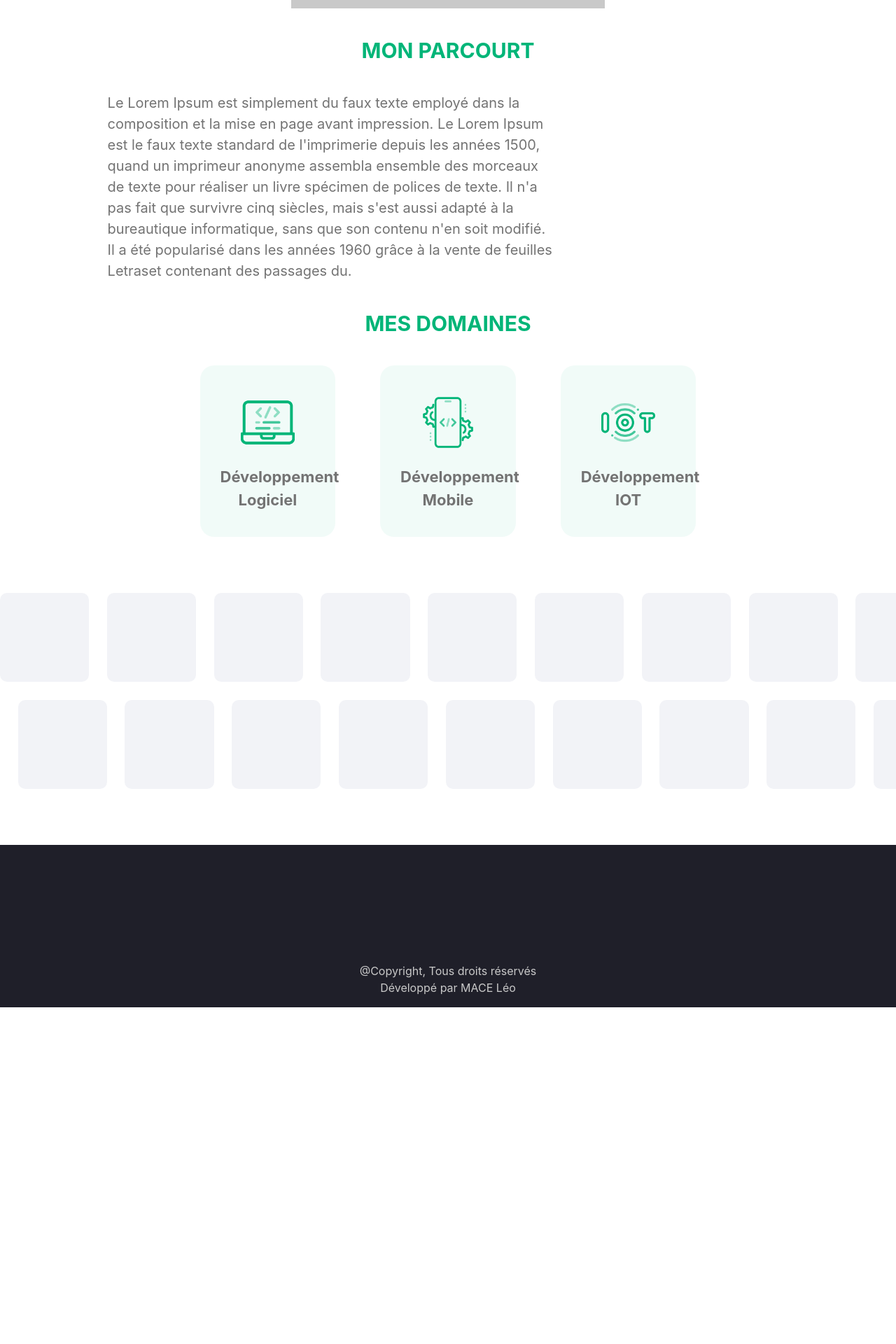
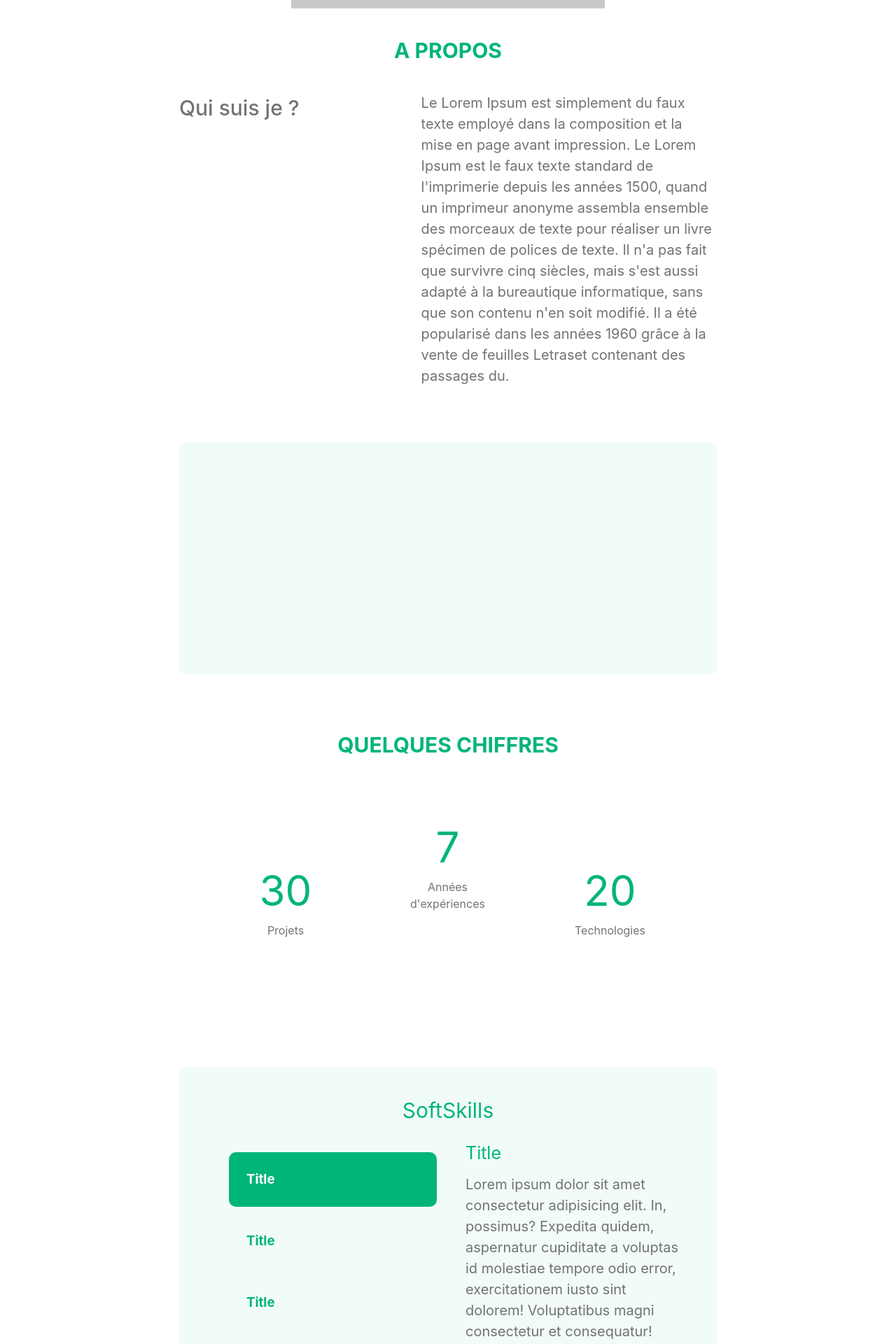
Before and after one commit to LeoMa33/Portfolio, a Vue app: page / in a window 1280 px wide. Shown: the part 1080-3000 px from the top of the page at 70% size. Before the commit the page ends 2519 px from the top, so only its background shows below. Built offline with nearby package versions, Linux system fonts and the light colour scheme.

Commit message:
Pf avancé

```diff
--- a/src/components/SectionParcourt.vue
+++ /dev/null
@@ -1,18 +0,0 @@
-<template>
-    <SectionTitle :title="title"></SectionTitle>
-    <p>Le Lorem Ipsum est simplement du faux texte employé dans la composition et la mise en page avant impression. Le Lorem Ipsum est le faux texte standard de l'imprimerie depuis les années 1500, quand un imprimeur anonyme assembla ensemble des morceaux de texte pour réaliser un livre spécimen de polices de texte. Il n'a pas fait que survivre cinq siècles, mais s'est aussi adapté à la bureautique informatique, sans que son contenu n'en soit modifié. Il a été popularisé dans les années 1960 grâce à la vente de feuilles Letraset contenant des passages du.</p>
-</template>
-
-<script setup lang="ts">
-import SectionTitle from './SectionTitle.vue'
-const title = "MON PARCOURT"
-</script>
-
-<style scoped>
-p {
-    margin-left: 12dvw;
-    max-width: 50dvw;
-    color: var(--medium);
-    font-size: 20px;
-}
-</style>
--- /dev/null
+++ b/src/components/sections/SectionChiffre.vue
@@ -0,0 +1,68 @@
+<template>
+    <section>
+        <SectionTitle :title="title"></SectionTitle>
+        <div class="container">
+            <div class="chiffre">
+                <h2>30</h2>
+                <p>Projets</p>
+            </div>
+            <div class="chiffre">
+                <h2>7</h2>
+                <p>Années d'expériences</p>
+            </div>
+            <div class="chiffre">
+                <h2>20</h2>
+                <p>Technologies</p>
+            </div>
+        </div>
+    </section>
+</template>
+
+<script setup lang="ts">
+import SectionTitle from './SectionTitle.vue'
+const title = "QUELQUES CHIFFRES"
+</script>
+
+<style scoped>
+
+section {
+    display: flex;
+    flex-direction: column;
+    align-items: center;
+}
+
+.container {
+    display: flex;
+    flex-direction: row;
+    align-items: center;
+    justify-content: center;
+    width: 60dvw;
+    height: 40dvh;
+    gap: 10dvw;
+}
+
+.container .chiffre:nth-child(2){
+    margin-bottom: 100px;
+}
+
+.chiffre {
+    display: flex;
+    flex-direction: column;
+    align-items: center;
+    justify-content: center;
+    aspect-ratio: 1/1;
+    height: 100px
+}
+
+h2 {
+    font-size: 60px;
+    font-weight: 400;
+    color: var(--primary);
+}
+
+p {
+    text-align: center;
+    color: var(--medium);
+}
+
+</style>
--- /dev/null
+++ b/src/components/sections/SectionMap.vue
@@ -0,0 +1,28 @@
+<template>
+    <section>
+        <div class="container"></div>
+    </section>
+</template>
+
+<script setup lang="ts">
+
+</script>
+
+<style scoped>
+
+section {
+    margin-top: 10dvh;
+    margin-bottom: 5dvh;
+    display: flex;
+    flex-direction: column;
+    align-items: center;
+}
+
+.container {
+    width: 60dvw;
+    aspect-ratio: 16/6.92;
+    border-radius: 10px;
+    background-color: #00b5790e;
+}
+
+</style>
--- /dev/null
+++ b/src/components/sections/SectionParcourt.vue
@@ -0,0 +1,54 @@
+<template>
+    <section>
+        <SectionTitle :title="title"></SectionTitle>
+        <div class="container">
+            <div class="content">
+                <h2>Qui suis je ?</h2>
+            </div>
+            <div class="content right">
+                <p>Le Lorem Ipsum est simplement du faux texte employé dans la composition et la mise en page avant impression. Le Lorem Ipsum est le faux texte standard de l'imprimerie depuis les années 1500, quand un imprimeur anonyme assembla ensemble des morceaux de texte pour réaliser un livre spécimen de polices de texte. Il n'a pas fait que survivre cinq siècles, mais s'est aussi adapté à la bureautique informatique, sans que son contenu n'en soit modifié. Il a été popularisé dans les années 1960 grâce à la vente de feuilles Letraset contenant des passages du.</p>
+            </div>
+        </div>
+    </section>
+</template>
+
+<script setup lang="ts">
+import SectionTitle from './SectionTitle.vue'
+const title = "A PROPOS"
+</script>
+
+<style scoped>
+
+section {
+    display: flex;
+    flex-direction: column;
+    align-items: center;
+}
+
+.container {
+    display: flex;
+    flex-direction: row;
+    width: 60dvw;
+}
+
+.content {
+    flex: 1;
+}
+
+.right {
+    flex: 3;
+}
+
+h2 {
+    font-weight: 500;
+    color: var(--medium);
+    font-size: 30px;
+}
+
+p {
+    margin-left: 12dvw;
+    max-width: 50dvw;
+    color: var(--medium);
+    font-size: 20px;
+}
+</style>
--- /dev/null
+++ b/src/components/sections/SectionSoftSkills.vue
@@ -0,0 +1,103 @@
+<template>
+    <section>
+        <div class="container">
+            <h2>SoftSkills</h2>
+            <div class="content">
+                <ul class="part">
+                    <li class="select"><h3>Title</h3></li>
+                    <li><h3>Title</h3></li>
+                    <li><h3>Title</h3></li>
+                </ul>
+                <div class="part desc">
+                    <h3>Title</h3>
+                    <p>Lorem ipsum dolor sit amet consectetur adipisicing elit. In, possimus? Expedita quidem, aspernatur cupiditate a voluptas id molestiae tempore odio error, exercitationem iusto sint dolorem! Voluptatibus magni consectetur et consequatur!</p>
+                </div>
+            </div>
+        </div>
+    </section>
+</template>
+
+<script setup lang="ts">
+
+</script>
+
+<style scoped>
+
+section {
+    margin-top: 10dvh;
+    margin-bottom: 5dvh;
+    display: flex;
+    flex-direction: column;
+    align-items: center;
+}
+
+.container {
+    padding: 40px;
+    width: calc(60dvw - 80px);
+    display: flex;
+    align-items: center;
+    flex-direction: column;
+    aspect-ratio: 16/6.92;
+    border-radius: 10px;
+    background-color: #00b5790e;
+    gap: 10px;
+}
+
+h2 {
+    font-weight: 400;
+    color: var(--primary);
+    font-size: 30px;
+}
+
+.content {
+    flex: 1;
+    width: 100%;
+    display: flex;
+    flex-direction: row;
+}
+
+.part {
+    flex: 1;
+    display: flex;
+    flex-direction: column;
+    justify-content: center;
+}
+
+ul {
+    gap: 10px;
+    align-items: center;
+    margin: 25px;
+}
+
+li {
+    width: 80%;
+    color: var(--primary);
+    padding: 25px 25px;
+    border-radius: 10px;
+    display: flex;
+    flex-direction: row;
+    align-items: center;
+}
+
+.select {
+    background-color: var(--primary);
+    color: white;
+}
+
+.desc {
+    gap: 10px;
+    margin: 10px;
+}
+
+.desc h3 {
+    color: var(--primary);
+    font-size: 25px;
+    font-weight: 400;
+}
+
+.desc p {
+    font-size: 20px;
+    color: var(--medium);
+}
+
+</style>
--- a/src/pages/HomePage.vue
+++ b/src/pages/HomePage.vue
@@ -3,6 +3,9 @@
     <ScrollerButton></ScrollerButton>
     <Video></Video>
     <SectionParcourt></SectionParcourt>
+    <SectionMap></SectionMap>
+    <SectionChiffre></SectionChiffre>
+    <SectionSoftSkills></SectionSoftSkills>
     <SectionDomaines></SectionDomaines>
     <SectionTechnologie></SectionTechnologie>
   </template>
@@ -10,9 +13,12 @@
   <script setup lang="ts">
   import ProfilBanner from '../components/ProfilBanner.vue'
   import ScrollerButton from '../components/ScrollerButton.vue'
-  import SectionParcourt from '../components/SectionParcourt.vue'
-  import SectionDomaines from '../components/SectionDomaines.vue'
-  import SectionTechnologie from '../components/SectionTechnologie.vue'
+  import SectionParcourt from '../components/sections/SectionParcourt.vue'
+  import SectionMap from '../components/sections/SectionMap.vue'
+  import SectionSoftSkills from '../components/sections/SectionSoftSkills.vue'
+  import SectionDomaines from '../components/sections/SectionDomaines.vue'
+  import SectionChiffre from '../components/sections/SectionChiffre.vue'
+  import SectionTechnologie from '../components/sections/SectionTechnologie.vue'
   import Video from '../components/Video.vue'
   </script>
 
```
Also changed, not shown: src/components/sections/SectionDomaines.vue (renamed from src/components/SectionDomaines.vue), src/components/sections/SectionTechnologie.vue (renamed from src/components/SectionTechnologie.vue), src/components/sections/SectionTitle.vue (renamed from src/components/SectionTitle.vue).
